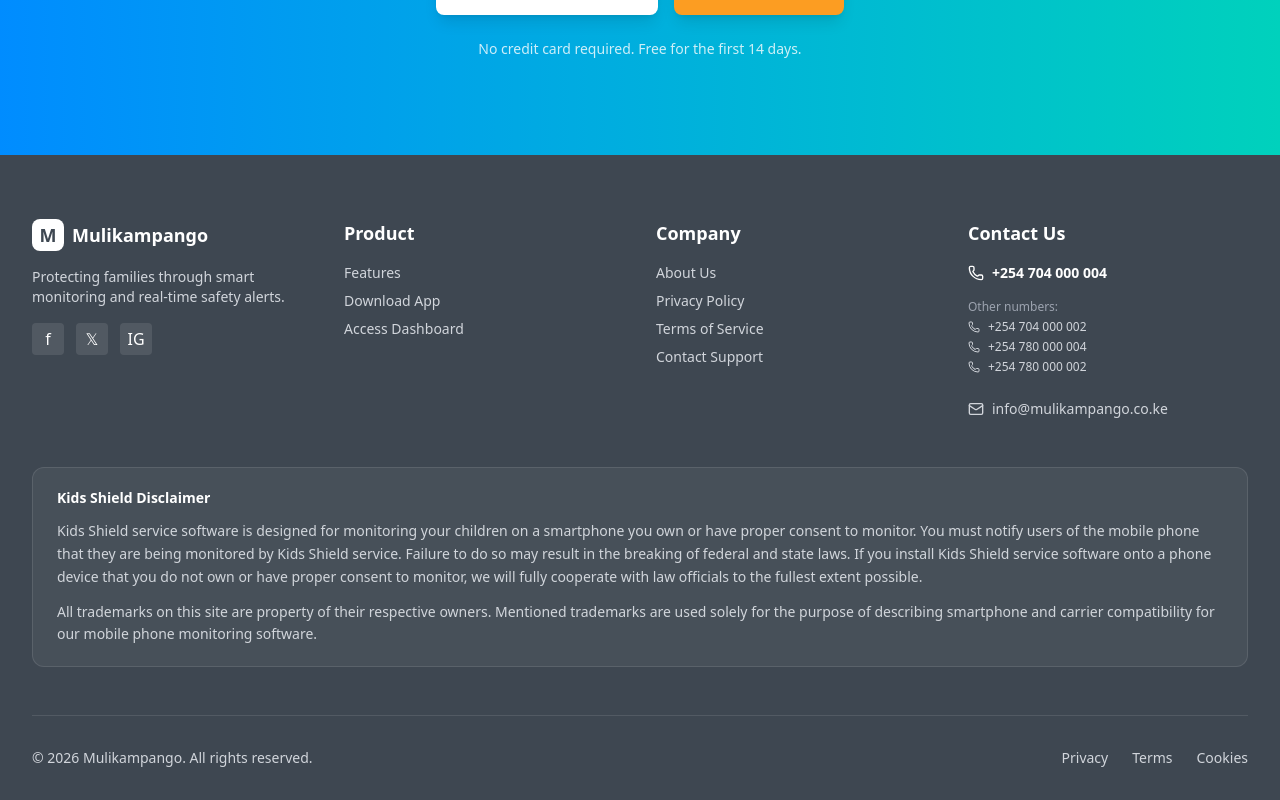
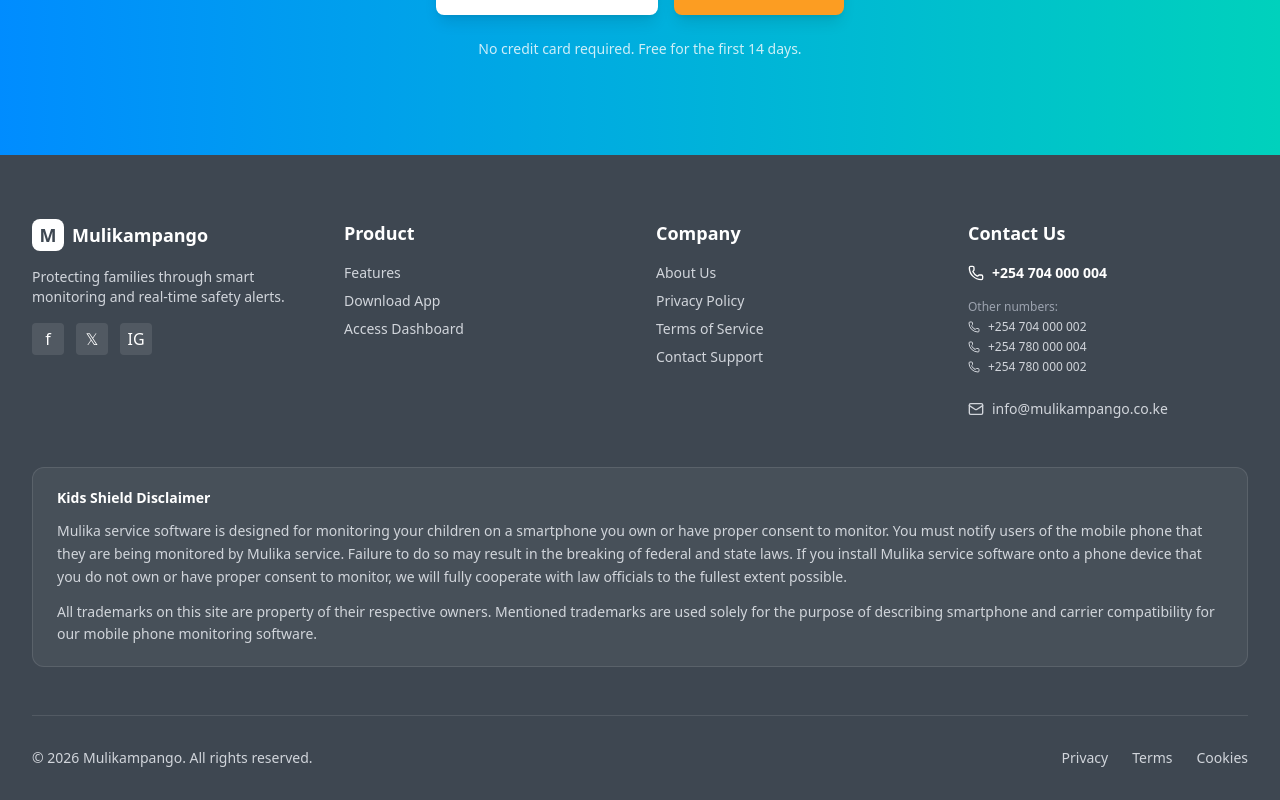
Before and after one commit to JohnAlex1900/mulikampango, a Next.js app: page / in a window 1280 px wide. Shown: the part 5836-6636 px from the top of the page. Built offline with nearby package versions, Linux system fonts and the light colour scheme.

Commit message:
Update Footer.tsx

```diff
--- a/components/layout/Footer.tsx
+++ b/components/layout/Footer.tsx
@@ -157,12 +157,12 @@ export function Footer() {
           </h3>
           <div className="mt-3 space-y-3 text-sm text-gray-300 leading-relaxed">
             <p>
-              Kids Shield service software is designed for monitoring your
+              Mulika service software is designed for monitoring your
               children on a smartphone you own or have proper consent to
               monitor. You must notify users of the mobile phone that they are
-              being monitored by Kids Shield service. Failure to do so may
+              being monitored by Mulika service. Failure to do so may
               result in the breaking of federal and state laws. If you install
-              Kids Shield service software onto a phone device that you do not
+              Mulika service software onto a phone device that you do not
               own or have proper consent to monitor, we will fully cooperate
               with law officials to the fullest extent possible.
             </p>
```
